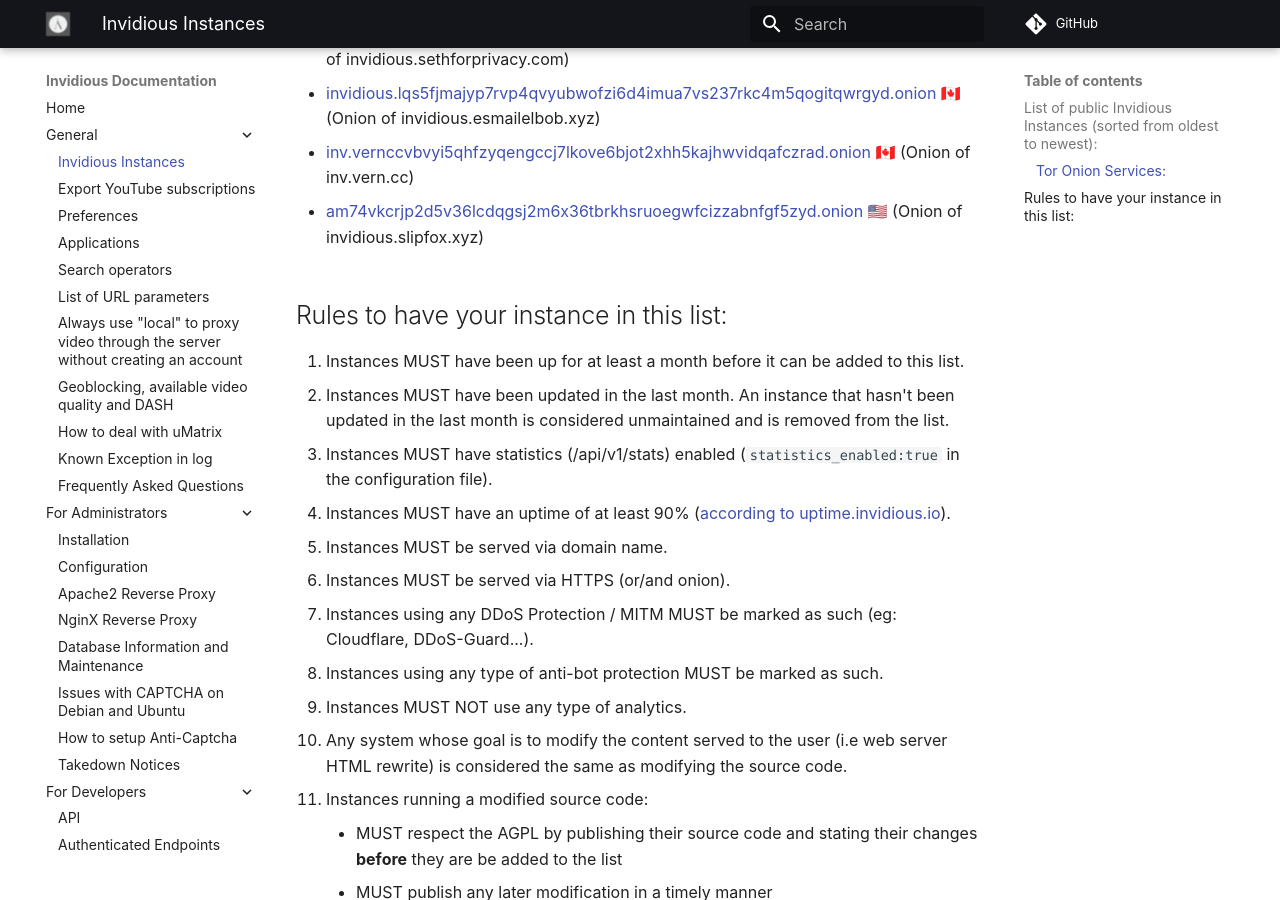
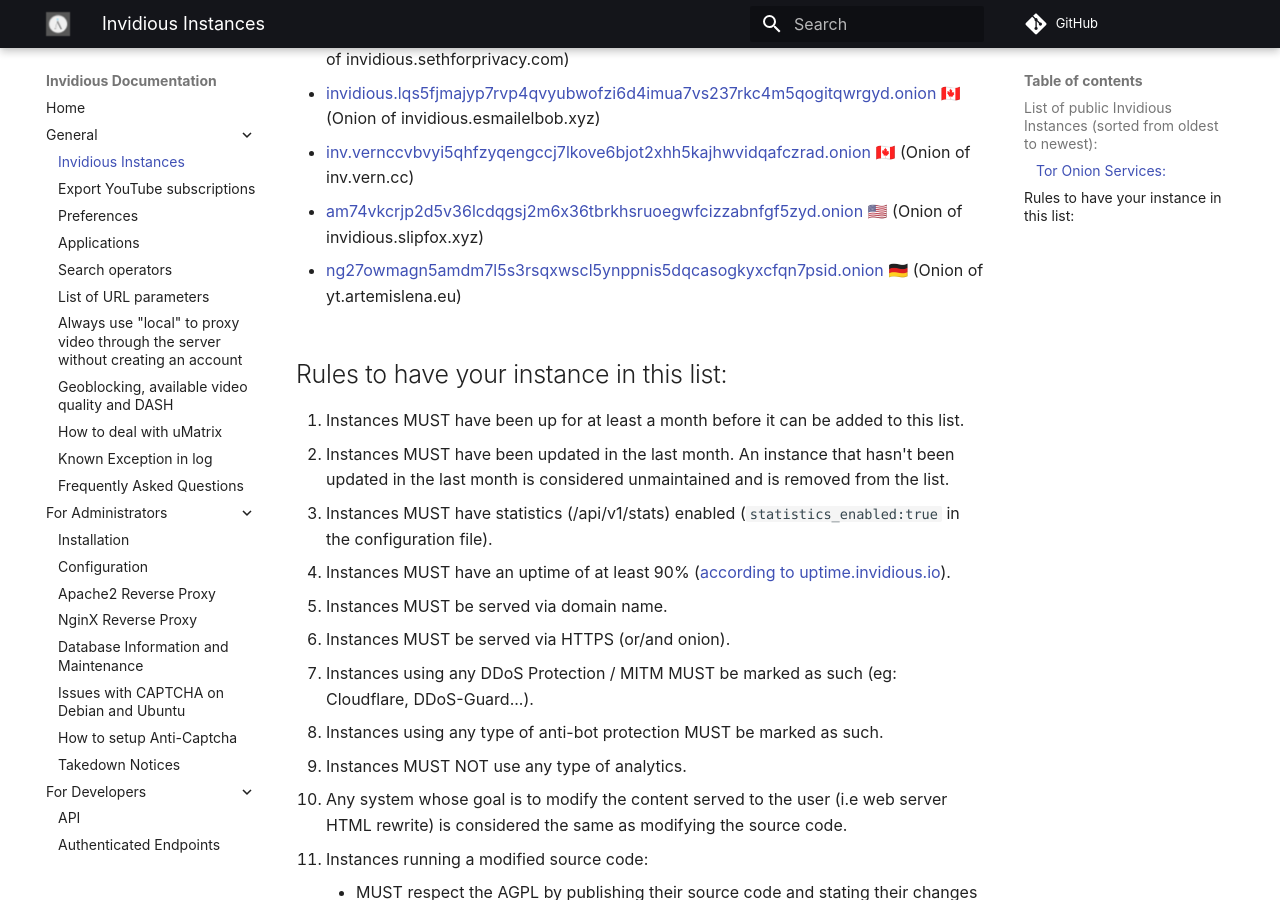
Before and after one commit to iv-org/documentation, an MkDocs documentation site: the page built from docs/instances.md, in a window 1280 px wide and 900 px high, scrolled down 1656 px. Built offline with MkDocs 1.6.1 and Material for MkDocs 9.7.7, drawn with Linux system fonts in a browser that asks for light colours; comment, search, counter and statistics services are not loaded.

Commit message:
T.: Add yt.artemislena.eu onion instance

```diff
--- a/docs/instances.md
+++ b/docs/instances.md
@@ -71,6 +71,8 @@
 
 * [am74vkcrjp2d5v36lcdqgsj2m6x36tbrkhsruoegwfcizzabnfgf5zyd.onion](http://am74vkcrjp2d5v36lcdqgsj2m6x36tbrkhsruoegwfcizzabnfgf5zyd.onion) 🇺🇸 (Onion of invidious.slipfox.xyz)
 
+* [ng27owmagn5amdm7l5s3rsqxwscl5ynppnis5dqcasogkyxcfqn7psid.onion](http://ng27owmagn5amdm7l5s3rsqxwscl5ynppnis5dqcasogkyxcfqn7psid.onion) 🇩🇪 (Onion of yt.artemislena.eu)
+
 ## Rules to have your instance in this list:
 
 1. Instances MUST have been up for at least a month before it can be added to this list.
```
